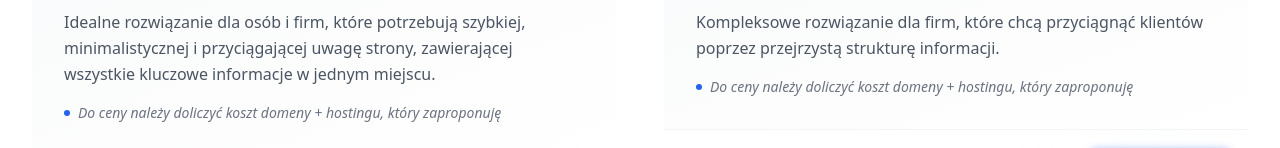
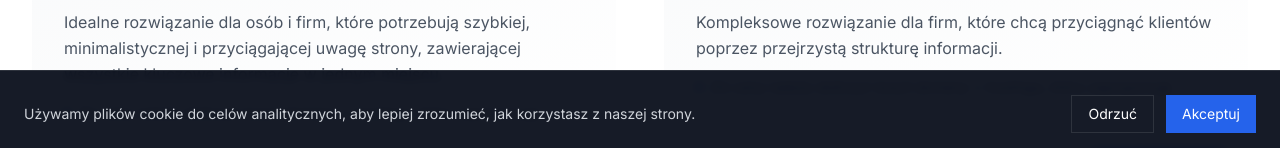
Before and after one commit to MattWojc11/MWIS, a Next.js app: page /uslugi in a window 1280 px wide. Shown: the part 643-791 px from the top of the page. Built offline with nearby package versions, Linux system fonts and the light colour scheme; no server answers; a web font is replaced by a local one.

Commit message:
feat: add cookie consent banner and analytics integration

```diff
--- a/package.json
+++ b/package.json
@@ -10,12 +10,14 @@
   },
   "dependencies": {
     "@emailjs/browser": "^4.4.1",
+    "@vercel/analytics": "^1.4.1",
     "class-variance-authority": "^0.7.1",
     "clsx": "^2.1.1",
     "framer-motion": "^11.11.0",
     "lucide-react": "^0.462.0",
     "next": "15.0.3",
     "react": "^18.3.0",
+    "react-cookie-consent": "^9.0.0",
     "react-dom": "^18.3.0",
     "react-google-recaptcha": "^3.1.0",
     "tailwind-merge": "^2.5.5",
--- a/src/app/layout.tsx
+++ b/src/app/layout.tsx
@@ -1,8 +1,9 @@
 import type { Metadata } from 'next'
-import { Inter, Playfair_Display, Cinzel_Decorative } from 'next/font/google'
+import { Inter, Playfair_Display, Cinzel } from 'next/font/google'
 import './globals.css'
 import Header from '@/components/layout/Header'
 import Footer from '@/components/layout/Footer'
+import CookieConsent from '@/components/layout/CookieConsent'
 import Script from 'next/script'
 
 const inter = Inter({ subsets: ['latin'], variable: '--font-inter' })
@@ -10,7 +11,7 @@ const playfair = Playfair_Display({
   subsets: ['latin'],
   variable: '--font-playfair'
 })
-const cinzel = Cinzel_Decorative({
+const cinzel = Cinzel({
   weight: ['400', '700', '900'],
   subsets: ['latin'],
   variable: '--font-cinzel'
@@ -151,12 +152,31 @@ export default function RootLayout({
           `}
         </Script>
       </head>
-      <body className="bg-[#0A0F1C]">
+      <body className={inter.className}>
         <Header />
-        <main className="min-h-screen">
-          {children}
-        </main>
+        {children}
         <Footer />
+        <CookieConsent />
+
+        {/* Google Analytics */}
+        <Script
+          strategy="afterInteractive"
+          src={`https://www.googletagmanager.com/gtag/js?id=${process.env.NEXT_PUBLIC_GA_MEASUREMENT_ID}`}
+        />
+        <Script
+          id="google-analytics"
+          strategy="afterInteractive"
+          dangerouslySetInnerHTML={{
+            __html: `
+              window.dataLayer = window.dataLayer || [];
+              function gtag(){dataLayer.push(arguments);}
+              gtag('js', new Date());
+              gtag('config', '${process.env.NEXT_PUBLIC_GA_MEASUREMENT_ID}', {
+                page_path: window.location.pathname,
+              });
+            `,
+          }}
+        />
       </body>
     </html>
   )
--- /dev/null
+++ b/src/components/layout/CookieConsent.tsx
@@ -0,0 +1,71 @@
+'use client'
+
+import { useState, useEffect } from 'react'
+
+export default function CookieConsent() {
+  const [showBanner, setShowBanner] = useState(false)
+
+  useEffect(() => {
+    // Sprawdź czy użytkownik już dokonał wyboru
+    const consent = localStorage.getItem('cookie-consent')
+    if (!consent) {
+      setShowBanner(true)
+    }
+  }, [])
+
+  const handleAccept = () => {
+    localStorage.setItem('cookie-consent', 'true')
+    setShowBanner(false)
+
+    // Włącz Analytics
+    if (typeof window !== 'undefined' && window.gtag) {
+      window.gtag('event', 'cookie_consent', {
+        analytics_storage: 'granted'
+      })
+    }
+  }
+
+  const handleDecline = () => {
+    localStorage.setItem('cookie-consent', 'false')
+    setShowBanner(false)
+
+    // Wyłącz Analytics
+    if (typeof window !== 'undefined' && window.gtag) {
+      window.gtag('event', 'cookie_consent', {
+        analytics_storage: 'denied'
+      })
+    }
+  }
+
+  if (!showBanner) return null
+
+  return (
+    <div className="fixed bottom-0 left-0 right-0 z-[9999]">
+      <div className="bg-[#0A0F1C]/95 backdrop-blur-sm border-t border-white/10">
+        <div className="max-w-7xl mx-auto p-4 md:p-6">
+          <div className="flex flex-col sm:flex-row items-center justify-between gap-4">
+            <p className="text-sm text-gray-300 text-center sm:text-left">
+              Używamy plików cookie do celów analitycznych, aby lepiej zrozumieć, jak korzystasz z naszej strony.
+            </p>
+            <div className="flex gap-3 w-full sm:w-auto">
+              <button
+                onClick={handleDecline}
+                className="flex-1 sm:flex-initial px-4 py-2 text-sm border border-white/10
+                         rounded-lg hover:bg-white/5 transition-colors"
+              >
+                Odrzuć
+              </button>
+              <button
+                onClick={handleAccept}
+                className="flex-1 sm:flex-initial px-4 py-2 text-sm bg-blue-600
+                         rounded-lg hover:bg-blue-700 transition-colors"
+              >
+                Akceptuj
+              </button>
+            </div>
+          </div>
+        </div>
+      </div>
+    </div>
+  )
+}
--- a/src/utils/analytics.ts
+++ b/src/utils/analytics.ts
@@ -2,9 +2,9 @@
 declare global {
   interface Window {
     gtag: (
-      command: 'event',
-      eventName: string,
-      eventParameters: Record<string, unknown>
+      command: 'event' | 'consent',
+      action: string,
+      params: Record<string, unknown>
     ) => void
   }
 }
```
Also changed, not shown: 1 other file (tests, documents, lock files or other folders).
